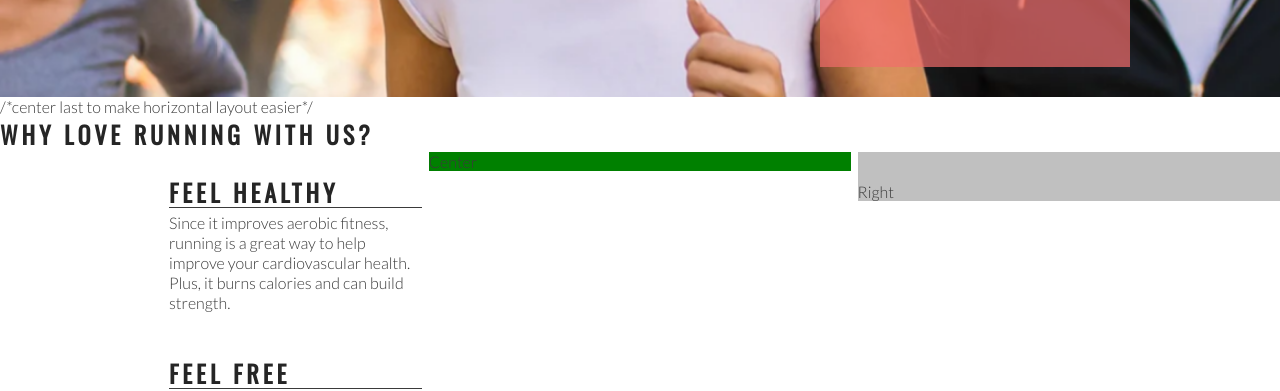
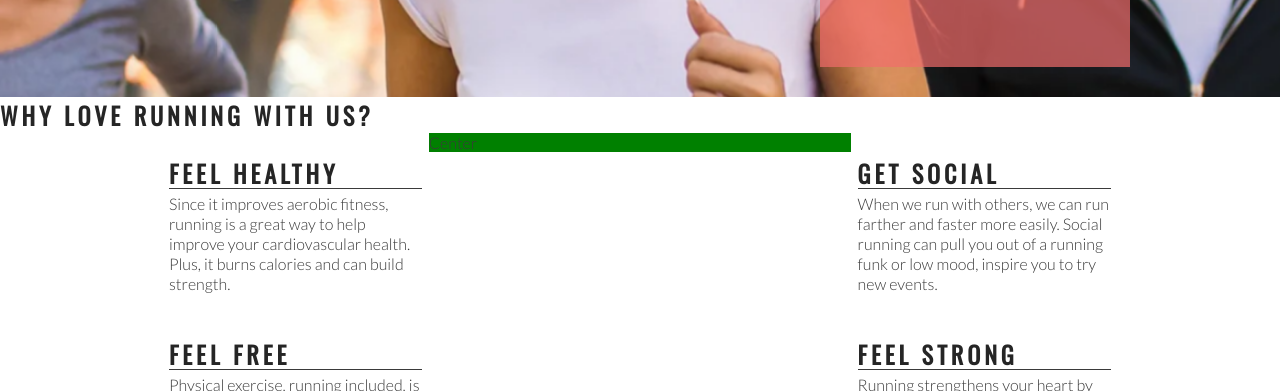
Before and after one commit to kelllyy101/love-running, a plain HTML site: page index.html in a window 1280 px wide. Shown: the part 578-969 px from the top of the page. Drawn offline with nearby package versions, Linux system fonts and the light colour scheme.

Commit message:
featmain body

```diff
--- a/assets/css/style.css
+++ b/assets/css/style.css
@@ -124,7 +124,6 @@ h2 {
     padding-top: 30px;
     width: 33%;
     float: right;
-    background-color: silver;
 }
 
 #center-about {
@@ -146,3 +145,11 @@ hr {
     clear: both;
     margin-bottom: 50px;
 }
+
+.right-about-heading {
+    width: 60%;
+    float: left;
+    line-height: 20px;
+    clear: both;
+    margin-bottom: 50px;
+}
--- a/index.html
+++ b/index.html
@@ -37,7 +37,6 @@
             <h3>Dublin Docklands and Phoenix Park</h3>
         </div>
     </section>
-    /*center last to make horizontal layout easier*/
     <section id="club-ethos">
         <h1>Why Love Running With Us?</h1>
         <div id="left-about">
@@ -58,7 +57,23 @@
                 </p>
             </div>
         </div>
-        <div id="right-about">Right</div>
+        <div id="right-about">
+            <div class="right-about-heading">
+                <h2>Get Social</h2>
+                <hr>
+                <p>
+                    When we run with others, we can run farther and faster more easily. Social running can pull you out
+                    of a running funk or low mood, inspire you to try new events.
+                </p>
+            </div>
+            <div class="right-about-heading">
+                <h2>Feel Strong</h2>
+                <hr>
+                <p>
+                    Running strengthens your heart by pumping blood more effectively through your body.
+                </p>
+            </div>
+        </div>
         <div id="center-about">Center</div>
     </section>
     <section>Running, distances and times </section>
```
